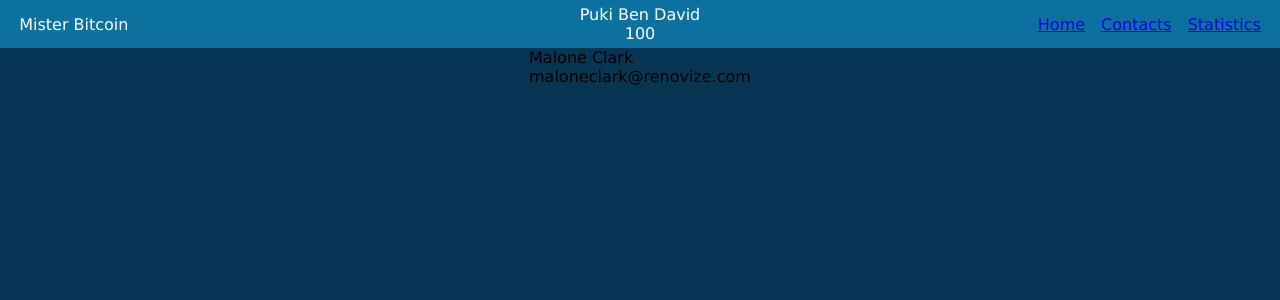
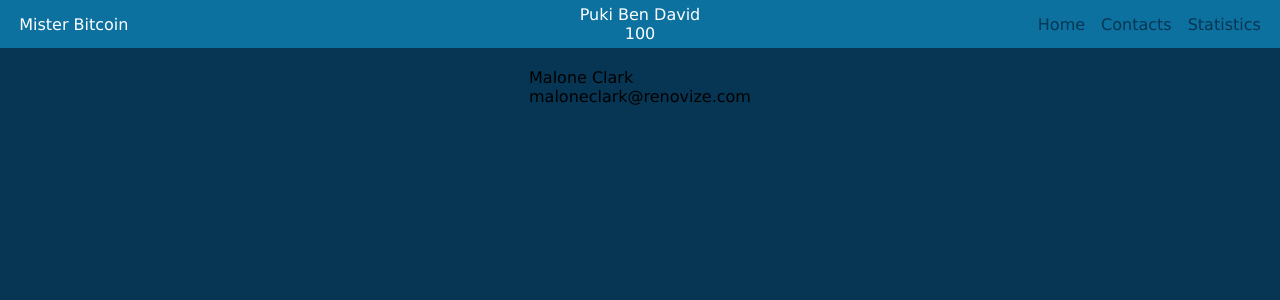
Before and after one commit to Ordoga/VueWalletProject, a Vue app: page /contact/5a56640208fba3e8ecb97305 in a window 1280 px wide. Shown: the top 300 px of the page. Built offline with nearby package versions, Linux system fonts and the light colour scheme.

Commit message:
More design improvements

```diff
--- a/src/components/ContactList.vue
+++ b/src/components/ContactList.vue
@@ -1,6 +1,6 @@
 <template>
     <section class="contact-list">
-        <ul class="contact-card-grid">
+        <TransitionGroup class="contact-card-grid" name="list" tag="ul">
             <li class="contact-card" v-for="contact in contacts" :key="contact._id">
                 <div class="card-content">
                     <ContactPreview :contact="contact" />
@@ -10,7 +10,7 @@
                     </div>
                 </div>
             </li>
-        </ul>
+        </TransitionGroup>
     </section>
 </template>
 
@@ -165,4 +165,24 @@ ul {
     bottom: 0; */
 }
 
+
+
+.list-move, /* apply transition to moving elements */
+.list-enter-active,
+.list-leave-active {
+  transition: all 0.7s ease;
+}
+
+.list-enter-from,
+.list-leave-to {
+  opacity: 0;
+//   transform: translateX(30px);
+}
+
+/* ensure leaving items are taken out of layout flow so that moving
+   animations can be calculated correctly. */
+.list-leave-active {
+  position: absolute;
+}
+
 </style>
--- a/src/pages/ContactDetails.vue
+++ b/src/pages/ContactDetails.vue
@@ -1,5 +1,5 @@
 <template>
-    <section v-if="contact" class="contact-details">
+    <section v-if="contact" class="contact-details page">
         <div>{{ contact.name }}</div>
         <div>{{ contact.email }}</div>
     </section>
--- a/src/pages/Contacts.vue
+++ b/src/pages/Contacts.vue
@@ -17,9 +17,12 @@ export default {
     },
     methods: {
         async deleteContact(contactId){
-            await contactService.deleteContact(contactId)
+            // TODO : Fix Bug
+            // Same Bug As Dolevs - deletes two if in correct order
             const idx = this.contacts.findIndex(contact => contact._id === contactId)
             this.contacts.splice(idx,1)
+
+            await contactService.deleteContact(contactId)
         }
     },
     async created() {
--- a/src/pages/HomePage.vue
+++ b/src/pages/HomePage.vue
@@ -1,5 +1,7 @@
 <template>
-  <div v-if="currRate" class="curr-rate">{{ currRate }}</div>
+  <div class="homepage page">
+    <div v-if="currRate" class="curr-rate">{{ currRate }}</div>
+  </div>
 </template>
 
 <script>
--- a/src/pages/Statistics.vue
+++ b/src/pages/Statistics.vue
@@ -1,5 +1,7 @@
 <template>
-    Statistics
+    <div class="statistics-page page">
+        Statistics
+    </div>
 </template>
 
 <script>
--- a/src/services/contactService.js
+++ b/src/services/contactService.js
@@ -87,7 +87,6 @@ const contacts = [
     },
     {
         _id: "5a56640298ab77236845b82b",
-
         name: "Glenna Santana",
         email: "glennasantana@renovize.com",
         phone: "+1 (860) 467-2376",
@@ -160,7 +159,6 @@ function deleteContact(id) {
         if (index !== -1) {
             contacts.splice(index, 1)
         }
-
         resolve(contacts)
     })
 }
--- a/src/style.css
+++ b/src/style.css
@@ -8,9 +8,27 @@ html, body {
     background-color: rgb(6, 54, 83);
   }
 
+html {
+  overflow-y: scroll;
+
+}
+
 .page{
     box-sizing: border-box;
     padding-top:20px;
     padding-left: 100px;
     padding-right: 100px;
 }
+
+a {
+  text-decoration: none; /* Remove the underline */
+  color: rgb(6, 54, 83); /* Set the desired color */
+}
+
+a:hover {
+  color: #9de6ff; /* Change color on hover */
+}
+
+.router-link-active{
+  color:white;
+}
```
